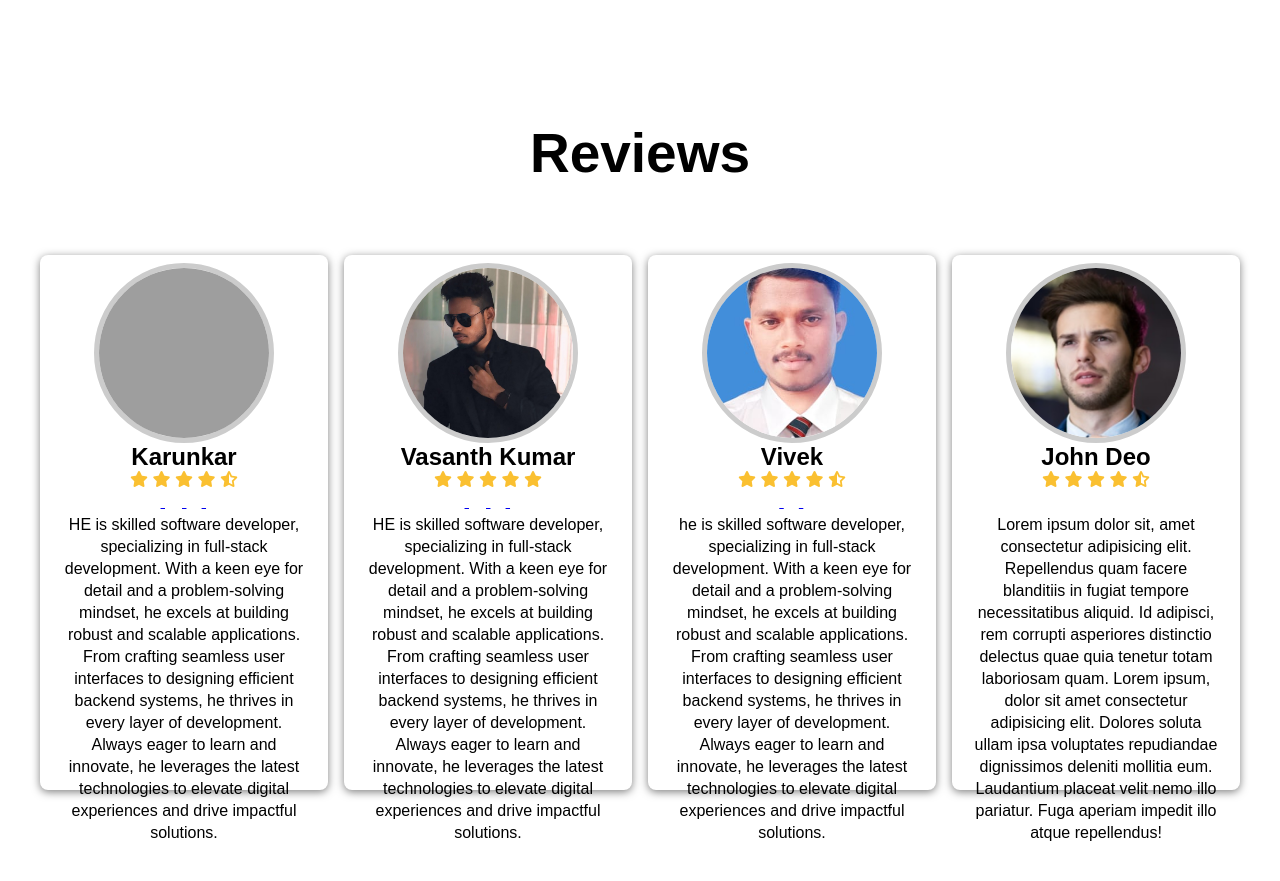
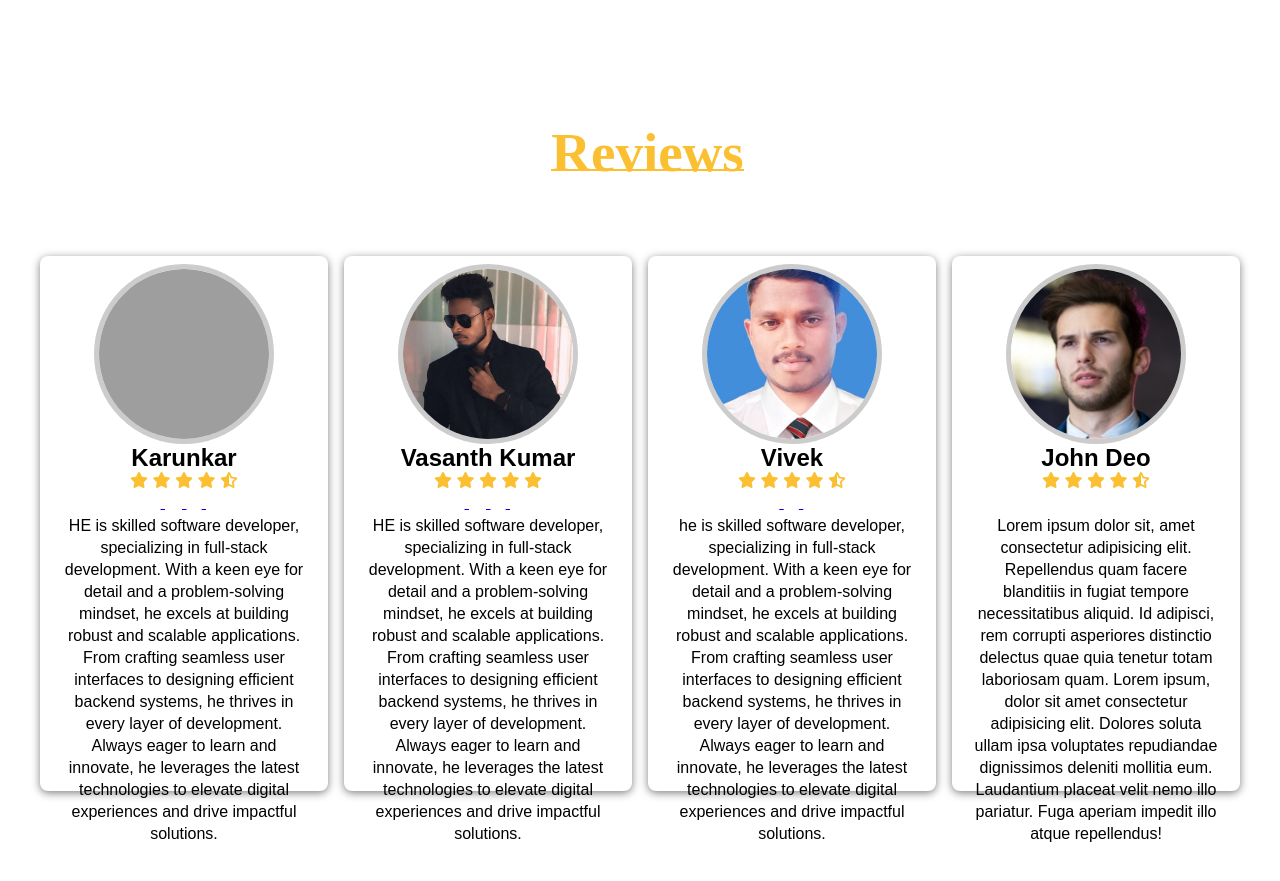
Before and after one commit to Karunakar582/food-web, a plain HTML site: page index.html in a window 1280 px wide. Shown: the part 4080-4961 px from the top of the page. Drawn offline with Linux system fonts and the light colour scheme; grey boxes are pictures that could not be loaded.

Commit message:
Update index.html

```diff
--- a/index.html
+++ b/index.html
@@ -519,7 +519,7 @@
     <!--Review-->
 
     <div class="review" id="Review">
-        <h1>Reviews</span></h1>
+        <h1><span>Reviews</span></h1>
 
         <div class="review_box">
             <div class="review_card">
```
